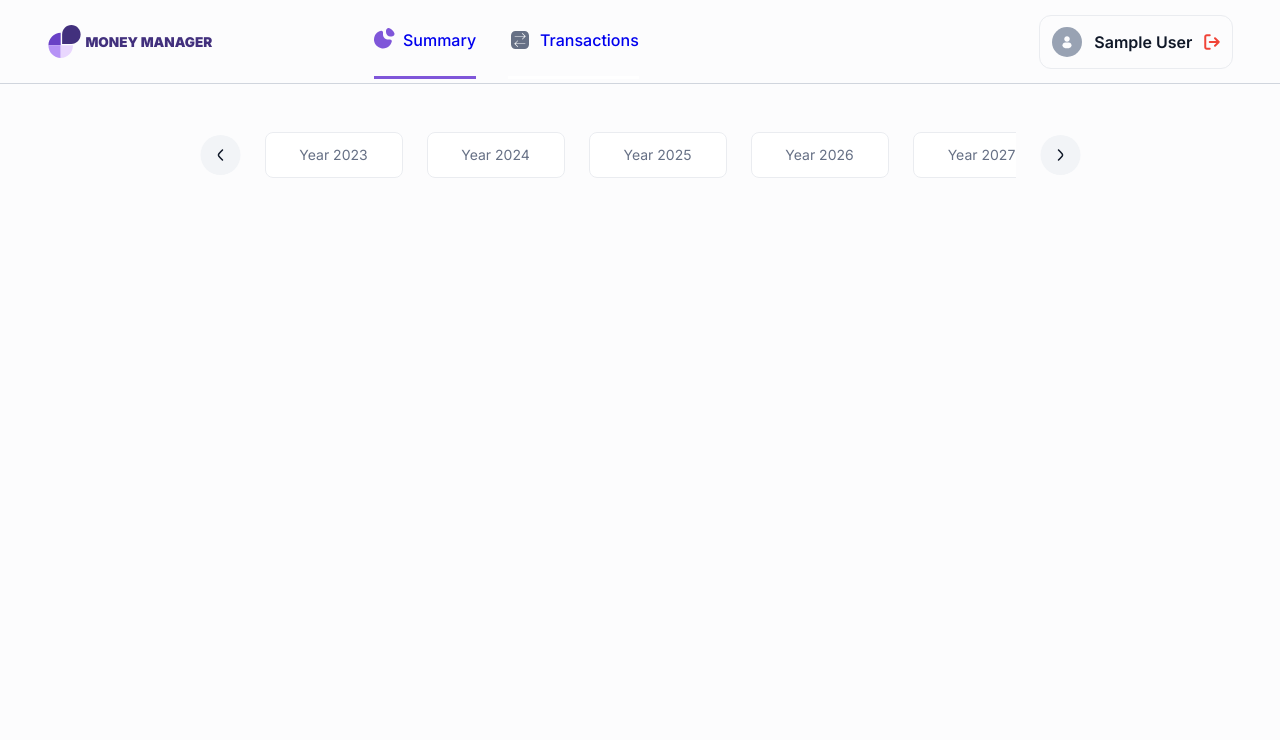
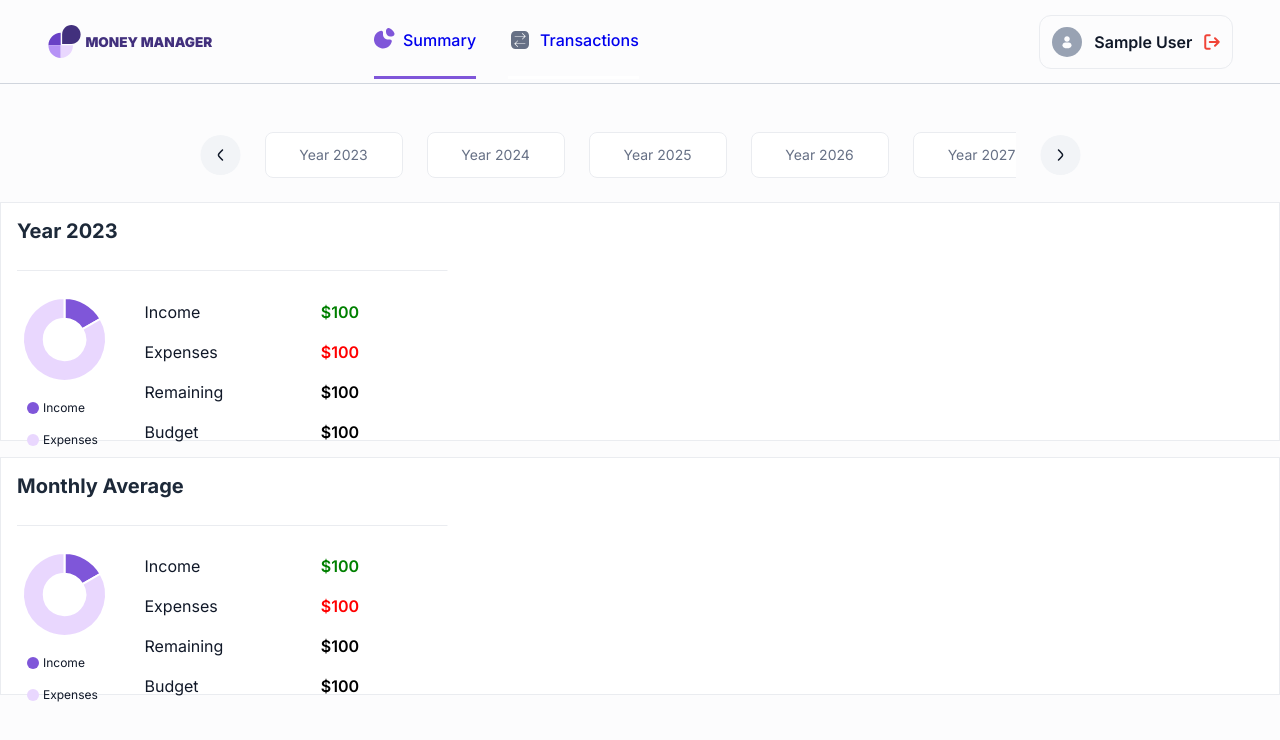
Before and after one commit to zedchamaa/money-manager, a Next.js app: page /transactions/summary/1 in a window 1280 px wide. Shown: the top 740 px of the page. Built offline with nearby package versions, Linux system fonts and the light colour scheme; no server answers; sample sign-in values are in the browser's storage.

Commit message:
Display pie chart component on the summary page

```diff
--- a/src/pages/transactions/summary/[year].js
+++ b/src/pages/transactions/summary/[year].js
@@ -1,6 +1,9 @@
 import { useRouter } from 'next/router'
 import { useAuthContext } from '@/hooks/useAuthContext'
 import { useState } from 'react'
+
+// styles
+import styles from './summary.module.css'
 
 // components
 import MobileMenu from '@/components/MobileMenu'
@@ -10,12 +13,24 @@ import Modal from '@/components/Modal'
 import TransactionsForm from '@/components/TransactionsForm'
 import YearsCarouselMobile from '@/components/YearsCarouselMobile'
 import YearsCarouselDesktop from '@/components/YearsCarouselDesktop'
+import PieChart from '@/components/PieChart'
 
 export default function TransactionsSummary() {
   const [showModal, setShowModal] = useState(false)
   const router = useRouter()
   const { year } = router.query
   const { user } = useAuthContext()
+
+  // pie chart data for current year
+  const [currentYearData] = useState({
+    datasets: [
+      {
+        data: [1000, 5000],
+        backgroundColor: ['#7F56D9', '#E9D7FE'],
+        hoverOffset: 4,
+      },
+    ],
+  })
 
   // hide the page content from non-logged in users
   // always run this if statement first
@@ -48,6 +63,20 @@ export default function TransactionsSummary() {
       />
       <YearsCarouselMobile />
       <YearsCarouselDesktop />
+      <div className={styles.pieCharts}>
+        <PieChart
+          title='Year 2023'
+          chartData={currentYearData}
+          labelOne='Income'
+          labelTwo='Expenses'
+        />
+        <PieChart
+          title='Monthly Average'
+          chartData={currentYearData}
+          labelOne='Income'
+          labelTwo='Expenses'
+        />
+      </div>
     </>
   )
 }
--- /dev/null
+++ b/src/pages/transactions/summary/summary.module.css
@@ -0,0 +1,7 @@
+.pieCharts {
+  display: flex;
+  flex-direction: column;
+  gap: 1.6rem;
+  height: fit-content;
+  margin-top: 2.4rem;
+}
```
